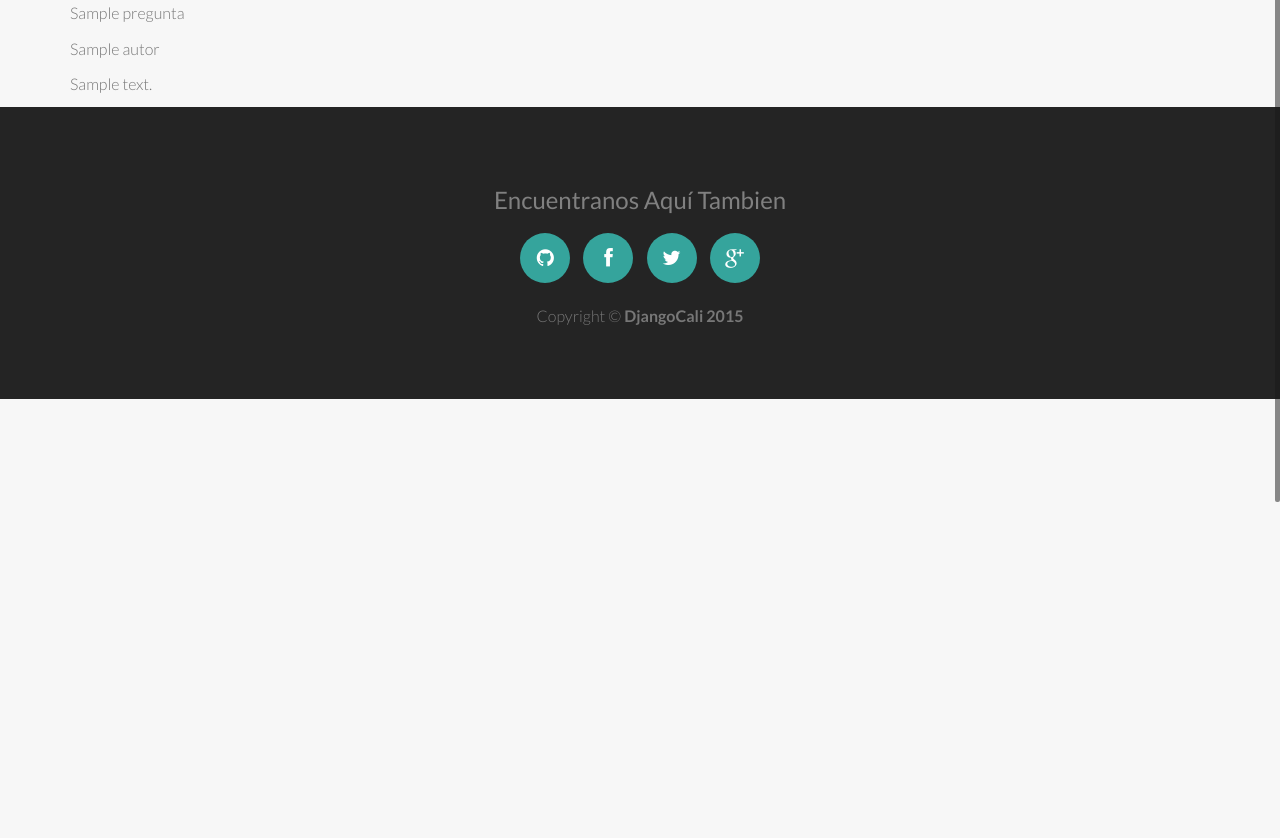
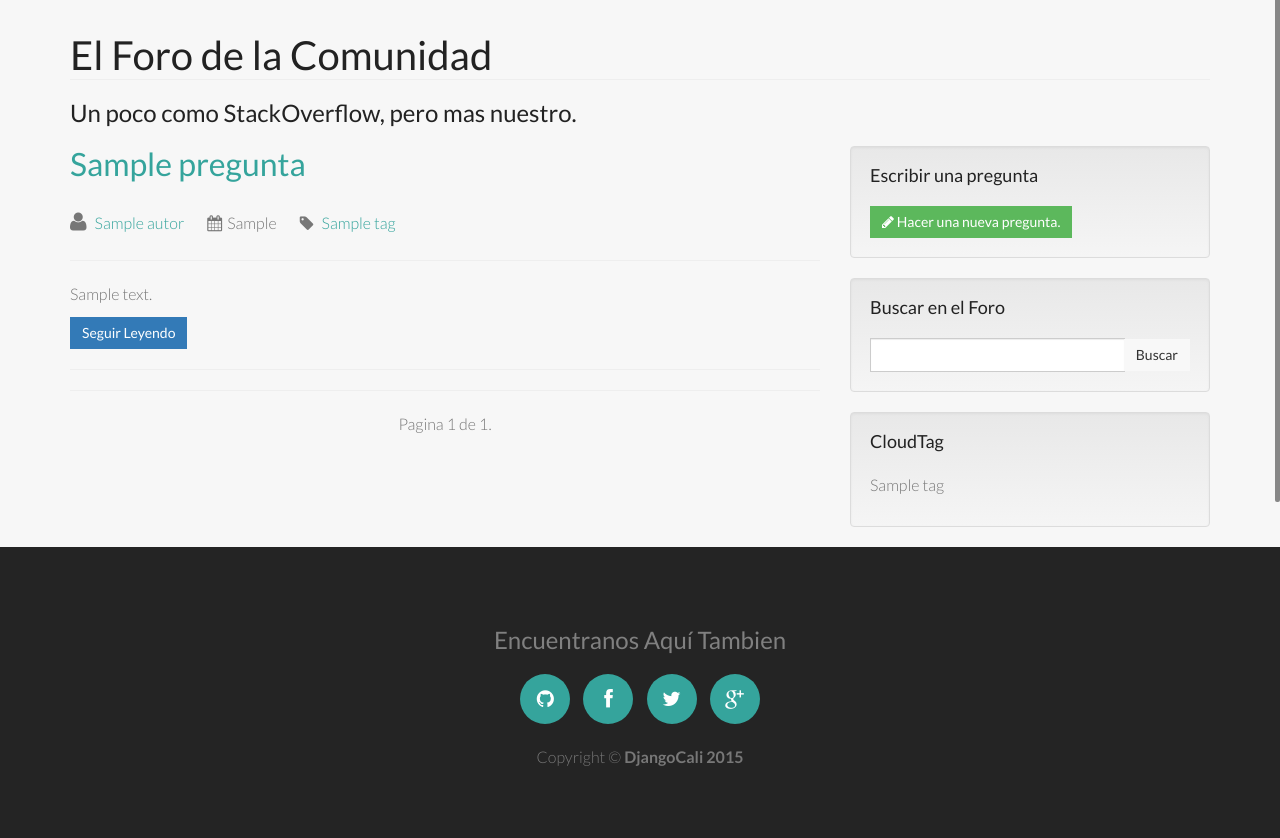
Before and after one commit to pythoncali/portal, a Django app: template djangocali-portal/templates/forum/pregunta_list.html in a window 1280 px wide. Shown: the part 80-918 px from the top of the page. Run offline with Django 3.2, Linux system fonts and the light colour scheme; a user stored in the database is signed in; tables that the repository leaves empty hold one stand-in row (values such as "Sample post"); the template is opened without the code that fills it: most values are stand-ins (such as "Sample title", 1, 10 or a date in 2020); parts of the project's set-up code (start-up, migrations or seed data) failed here and were passed over; some libraries are stand-ins or nearby versions.

Commit message:
Adding some improvements to the Forum List template

```diff
--- a/djangocali-portal/templates/forum/pregunta_list.html
+++ b/djangocali-portal/templates/forum/pregunta_list.html
@@ -1,22 +1,89 @@
 {% extends "base.html" %}
 {% load staticfiles %}
 
-{% block title %}{{ block.super }} - El Foro{% endblock %}
+{% block title %}{{ block.super }} - Foro{% endblock %}
 
 {% block content %}
 
     <div class="container">
-        {% for pregunta in lista_preguntas %}
-            <p>
-                {{ pregunta.titulo }}
-            </p>
-            <p>
-                {{ pregunta.autor }}
-            </p>
-            <p>
-                {{ pregunta.descripcion }}
-            </p>
-        {% endfor %}
+
+        <div class="row">
+            <div class="col-lg-12">
+                <h1 class="page-header">El Foro de la Comunidad</h1>
+                <h3>Un poco como StackOverflow, pero mas nuestro.</h3>
+            </div>
+        </div>
+        <!-- /.row -->
+        <div class="row">
+            <!-- Blog Entries Column -->
+            <div class="col-md-8">
+                <!-- Blog Posts -->
+                {% for pregunta in lista_preguntas %}
+                    <h2><a href="{% url 'detalle_pregunta' pregunta.slug %}">{{ pregunta.titulo }}</a></h2>
+                    <div class="postmetadata">
+                        <ul>
+                            <li><i class="lead fa fa-user"></i> <a href="#">{{ pregunta.autor.get_full_name }}</a></li>
+                            <li><i class="fa fa-calendar"></i>{{ pregunta.creado_en }}</li>
+                            <li><i class="fa fa-tag"></i>
+                                {% for tag in pregunta.tags.all %}
+                                    <a href="#">{{ tag }}</a>
+                                {% endfor %}
+                            </li>
+                        </ul>
+                    </div>
+                    <hr>
+                    <p>{{ pregunta.descripcion|truncatechars:300 }}</p>
+                    <a class="btn btn-primary" href="{% url 'detalle_pregunta' pregunta.slug %}">Seguir Leyendo</i></a>
+                    <hr>
+                {% empty %}
+                    <h4 class="no-data">Aun no tenemos nuestra primer pregunta. <a href="{% url 'crear_pregunta' %}">¿Quieres preguntarle algo a la comunidad?</a></h4>
+                {% endfor %}
+                <hr>
+                <!-- Pager -->
+                <ul class="pager">
+                    {% if lista_preguntas.has_previous %}
+                        <li class="previous"><a href="?page={{ lista_preguntas.previous_page_number }}">&larr; Mas Antiguas</a></li>
+                    {% endif %}
+                    <span class="current">
+                        Pagina {{ lista_preguntas.number }} de {{ lista_preguntas.paginator.num_pages }}.
+                    </span>
+                    {% if lista_preguntas.has_next %}
+                        <li class="next"><a href="?page={{ lista_preguntas.next_page_number }}">Mas Recientes &rarr;</a></li>
+                    {% endif %}
+                </ul>
+            </div>
+            <!-- Blog Sidebar Widgets Column -->
+            <div class="col-md-4">
+
+                <!-- Blog Search Well -->
+                {% if request.user.is_authenticated %}
+                    <div class="well">
+                        <h4>Escribir una pregunta</h4>
+                        <a class="btn btn-success" href="{% url 'crear_pregunta' %}" title="Escribir Articulo"><span class="fa fa-pencil"></span> Hacer una nueva pregunta.</a>
+                        <!-- /.input-group -->
+                    </div>
+                {% endif %}
+                <div class="well">
+                    <h4>Buscar en el Foro</h4>
+                    <div class="input-group">
+                        <input type="text" class="form-control">
+                        <span class="input-group-btn">
+                            <button class="btn btn-default" type="button">Buscar</button>
+                        </span>
+                    </div>
+                    <!-- /.input-group -->
+                </div>
+                <!-- Side Widget Well -->
+                <div class="well">
+                    <h4>CloudTag</h4>
+                    {% for tag in tags %}
+                        <p>
+                            {{tag}}
+                        </p>
+                    {% endfor %}
+                </div>
+            </div>
+        </div>
     </div>
 
-{% endblock %}
+{% endblock content %}
```
